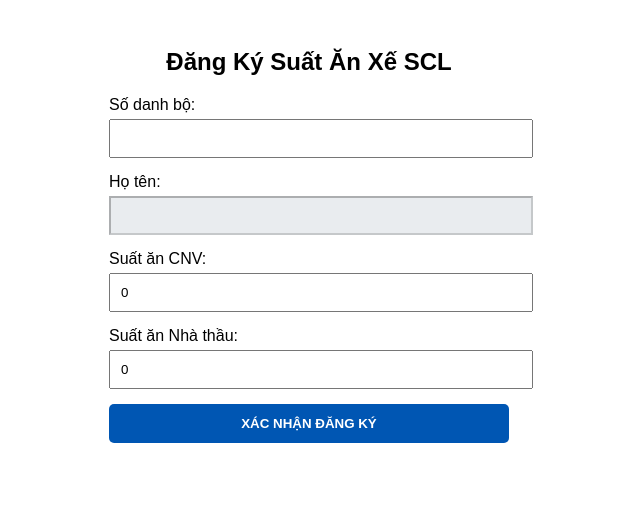
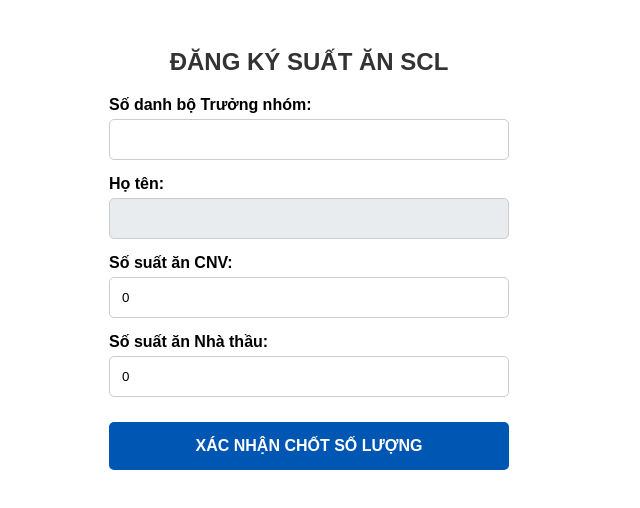
Before and after one commit to hoangtrongphuongg-design/dky-suat-an, a Next.js app: page / in a window 1280 px wide. Shown: the top 508 px of the page, without its empty margins (331-971 px from the left). Built offline with nearby package versions, Linux system fonts and the light colour scheme.

Commit message:
Update input fields and validation messages

```diff
--- a/app/page.js
+++ b/app/page.js
@@ -10,10 +10,12 @@ export default function Home() {
 
   const kiemTraDanhBo = async (id) => {
     setSoDanhBo(id);
-    if(id.length >= 3) {
+    if(id.length >= 4) {
       const res = await fetch(`/api/nhan-vien?id=${id}`);
       const data = await res.json();
-      setHoTen(data.ho_ten || 'Không tìm thấy, vui lòng nhập lại');
+      setHoTen(data.ho_ten || 'Không tìm thấy, vui lòng kiểm tra lại');
+    } else {
+      setHoTen('');
     }
   };
 
@@ -32,25 +34,29 @@ export default function Home() {
 
   return (
     <div style={{ padding: '20px', fontFamily: 'sans-serif', maxWidth: '400px', margin: '0 auto' }}>
-      <h2 style={{ textAlign: 'center' }}>Đăng Ký Suất Ăn Xế SCL</h2>
+      <h2 style={{ textAlign: 'center', color: '#333' }}>ĐĂNG KÝ SUẤT ĂN SCL</h2>
       <form onSubmit={guiDangKy} style={{ display: 'flex', flexDirection: 'column', gap: '15px' }}>
-        <label>Số danh bộ:
-          <input type="text" value={soDanhBo} onChange={(e) => kiemTraDanhBo(e.target.value)} required style={{width: '100%', padding: '10px', marginTop: '5px'}} />
+        <label style={{ fontWeight: 'bold' }}>Số danh bộ Trưởng nhóm:
+          <input type="text" value={soDanhBo} onChange={(e) => kiemTraDanhBo(e.target.value)} required style={{width: '100%', padding: '12px', marginTop: '5px', borderRadius: '5px', border: '1px solid #ccc', boxSizing: 'border-box'}} />
         </label>
-        <label>Họ tên:
-          <input type="text" value={hoTen} disabled style={{width: '100%', padding: '10px', marginTop: '5px', backgroundColor: '#e9ecef'}} />
+
+        <label style={{ fontWeight: 'bold' }}>Họ tên:
+          <input type="text" value={hoTen} disabled style={{width: '100%', padding: '12px', marginTop: '5px', backgroundColor: '#e9ecef', borderRadius: '5px', border: '1px solid #ccc', boxSizing: 'border-box', fontWeight: 'bold', color: '#0056b3'}} />
         </label>
-        <label>Suất ăn CNV:
-          <input type="number" value={slCnv} onChange={(e) => setSlCnv(Number(e.target.value))} min="0" style={{width: '100%', padding: '10px', marginTop: '5px'}}/>
+
+        <label style={{ fontWeight: 'bold' }}>Số suất ăn CNV:
+          <input type="number" value={slCnv} onChange={(e) => setSlCnv(Number(e.target.value))} min="0" style={{width: '100%', padding: '12px', marginTop: '5px', borderRadius: '5px', border: '1px solid #ccc', boxSizing: 'border-box'}}/>
         </label>
-        <label>Suất ăn Nhà thầu:
-          <input type="number" value={slNhaThau} onChange={(e) => setSlNhaThau(Number(e.target.value))} min="0" style={{width: '100%', padding: '10px', marginTop: '5px'}}/>
+
+        <label style={{ fontWeight: 'bold' }}>Số suất ăn Nhà thầu:
+          <input type="number" value={slNhaThau} onChange={(e) => setSlNhaThau(Number(e.target.value))} min="0" style={{width: '100%', padding: '12px', marginTop: '5px', borderRadius: '5px', border: '1px solid #ccc', boxSizing: 'border-box'}}/>
         </label>
-        <button type="submit" style={{ padding: '12px', backgroundColor: '#0056b3', color: 'white', border: 'none', borderRadius: '5px', fontWeight: 'bold' }}>
-          XÁC NHẬN ĐĂNG KÝ
+
+        <button type="submit" style={{ padding: '15px', backgroundColor: '#0056b3', color: 'white', border: 'none', borderRadius: '5px', fontWeight: 'bold', fontSize: '16px', cursor: 'pointer', marginTop: '10px' }}>
+          XÁC NHẬN CHỐT SỐ LƯỢNG
         </button>
       </form>
-      {message && <p style={{marginTop: '20px', padding: '10px', backgroundColor: '#f8d7da', borderRadius: '5px'}}>{message}</p>}
+      {message && <p style={{marginTop: '20px', padding: '15px', backgroundColor: message.includes('LỖI') ? '#f8d7da' : '#d4edda', color: message.includes('LỖI') ? '#721c24' : '#155724', borderRadius: '5px', fontWeight: 'bold', textAlign: 'center'}}>{message}</p>}
     </div>
   );
 }
```
